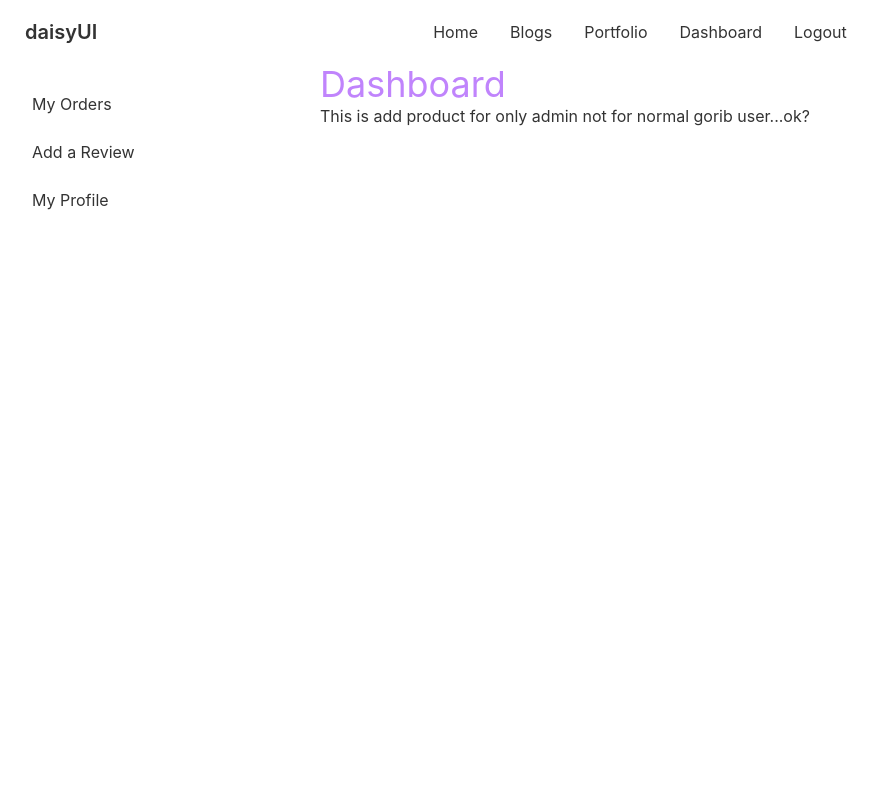
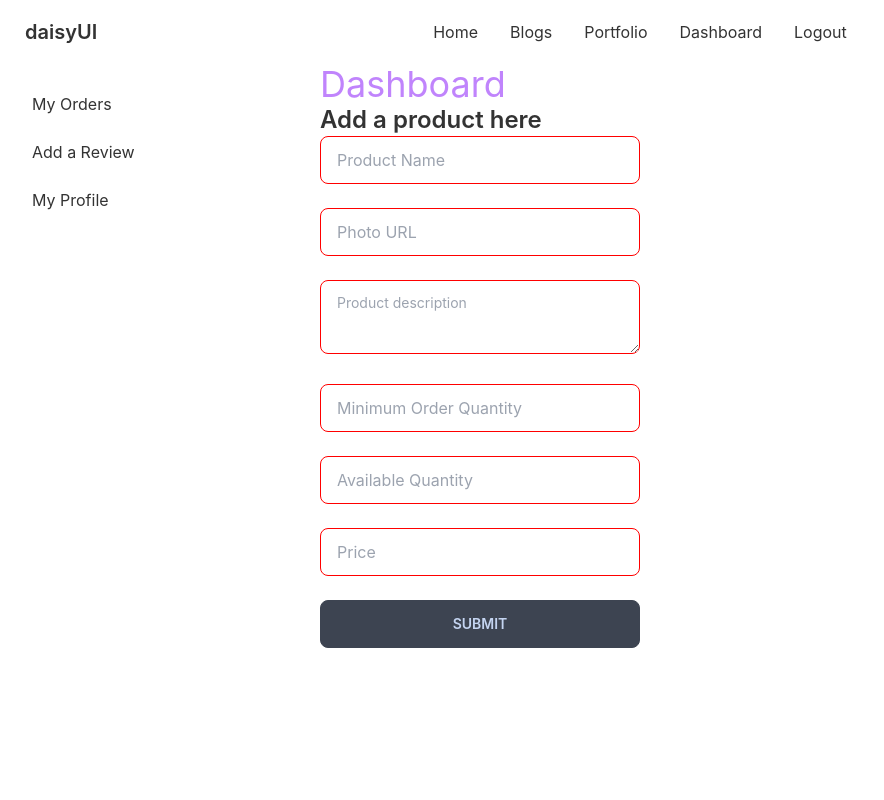
Before and after one commit to SMhamidAzad/Manufacturer-Website-Client, a React (Create React App) app: page /dashboard/addProduct in a window 1280 px wide. Shown: the top 800 px of the page, without its empty margins (0-884 px from the left). Built offline with nearby package versions, Linux system fonts and the light colour scheme; no server answers; sample sign-in values are in the browser's storage.

Commit message:
added add product page

```diff
--- a/src/components/Pages/Dashboard/AddProduct.js
+++ b/src/components/Pages/Dashboard/AddProduct.js
@@ -1,9 +1,41 @@
 import React from 'react';
 
 const AddProduct = () => {
+    const handleAddProduct= e=>{
+        e.preventDefault();
+        const products = {
+            name:  e.target.name.value,
+            img:  e.target.img.value,
+            description:  e.target.description.value,
+            minimum_order_quantity:  e.target.minimum_order_quantity.value,
+            available_quantity:  e.target.available_quantity.value,
+            price:  e.target.price.value,
+        }
+        fetch('http://localhost:5000/tools',{
+            method: 'POST',
+            headers: {
+                'content-type': 'application/json',
+            },
+            body: JSON.stringify(products)
+        })
+        .then(res => res.json())
+        .then(data =>{
+            alert('You product successfully added');
+            console.log(data);
+        })
+    }
     return (
         <div>
-            <h1>This is add product for only admin not for normal gorib user...ok?</h1>
+            <h2 className='text-2xl font-semibold'>Add a product here</h2>
+            <form onSubmit={handleAddProduct}>
+                <input name='name' type="text" placeholder="Product Name" class="input input-bordered w-full max-w-xs input-primary" /><br /><br />
+                <input name='img' type="text" placeholder="Photo URL" class="input input-bordered w-full max-w-xs input-primary" /><br /><br />
+                <textarea name='description' class="textarea textarea-bordered w-full max-w-xs textarea-secondary" placeholder="Product description"></textarea><br /><br />
+                <input name='minimum_order_quantity' type="number" placeholder="Minimum Order Quantity" class="input input-bordered w-full max-w-xs input-primary" /><br /><br />
+                <input name='available_quantity' type="number" placeholder="Available Quantity" class="input input-bordered w-full max-w-xs input-primary" /><br /><br />
+                <input name='price' type="number" placeholder="Price" class="input input-bordered w-full max-w-xs input-primary" /><br /><br />
+                <input className='btn w-full max-w-xs' type="submit" value="Submit" />
+            </form>
         </div>
     );
 };
--- a/src/components/Pages/Home/Purchase.js
+++ b/src/components/Pages/Home/Purchase.js
@@ -54,7 +54,6 @@ const Purchase = () => {
             alert('You order this parts successfully');
             console.log(data);
         })
-
     }
     return (
         <div>
```
